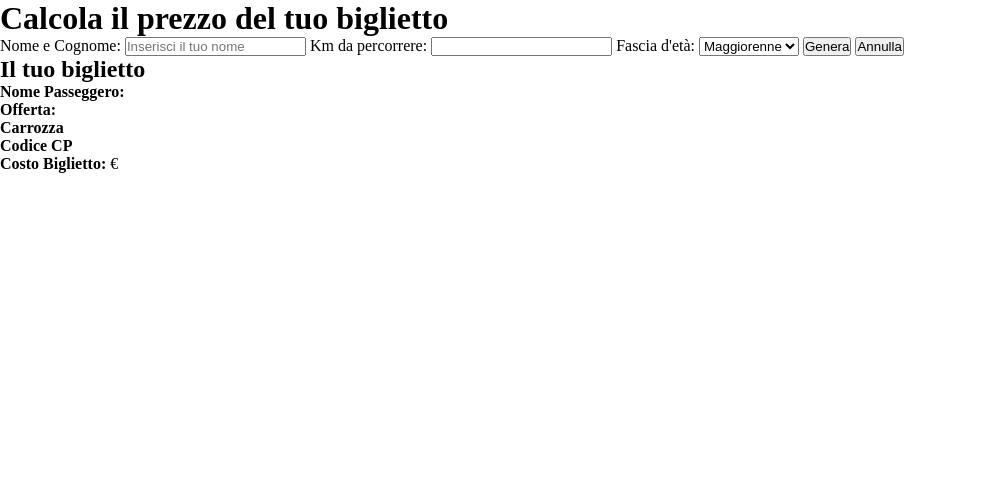
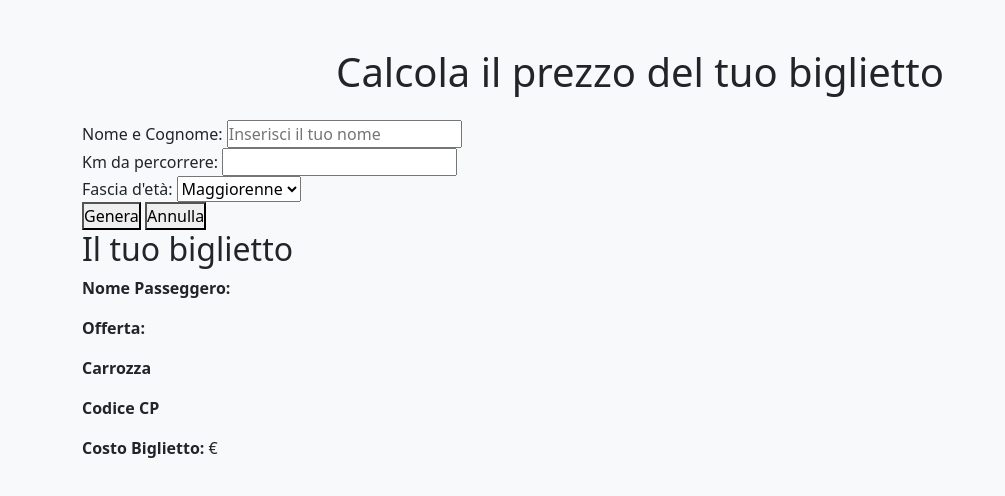
Before and after one commit to Andrea-Sgura/js-biglietto-treno-form, a plain HTML site: page index.html in a window 1280 px wide. Shown: the whole page, without its empty margins (0-1005 px from the left). Drawn offline with nearby package versions, Linux system fonts and the light colour scheme.

Commit message:
[UPD] Inserimento bootstap

```diff
--- a/index.html
+++ b/index.html
@@ -3,30 +3,38 @@
 <head>
     <meta charset="UTF-8">
     <meta name="viewport" content="width=device-width, initial-scale=1.0">
+    <link href="https://cdn.jsdelivr.net/npm/bootstrap@5.3.3/dist/css/bootstrap.min.css" rel="stylesheet" integrity="sha384-QWTKZyjpPEjISv5WaRU9OFeRpok6YctnYmDr5pNlyT2bRjXh0JMhjY6hW+ALEwIH" crossorigin="anonymous">
     <link rel="stylesheet" href="./css/style.css">
     <title>Document</title>
 </head>
-<body>
-    <main>
-        <h1>Calcola il prezzo del tuo biglietto</h1>
-        <div>
+<body class="bg-light">
+    <main class="container mt-5">
+        <h1 class="text-center mb-4">Calcola il prezzo del tuo biglietto</h1>
+        <div class="row">
+            <!-- Sezione Form -->
+             <div class="col-md-6">
+                <form id="ticketForm">
+                    <div class="form-group">
                         <label for="nome">Nome e Cognome:</label>
                         <input type="text" id="nome" placeholder="Inserisci il tuo nome">
-
+                    </div>
+                    <div class="form-group">
                         <label for="km">Km da percorrere:</label>
                         <input type="number" id="km" min="1">
-
+                    </div>
+                    <div class="form-group">
                         <label for="fasciaEta">Fascia d'età:</label>
                         <select id="fasciaEta">
                             <option value="standard">Maggiorenne</option>
                             <option value="minorenne">Minorenne</option>
                             <option value="over65">Over 65</option>
                         </select>
-
+                    </div>
                     <button id="genera">Genera</button>
                     <button id="annulla">Annulla</button>
+                </form>
             </div>
-
+        </div>
         <h2>
             Il tuo biglietto
         </h2>
```
Lines whose indentation alone changed are shown as unchanged.
